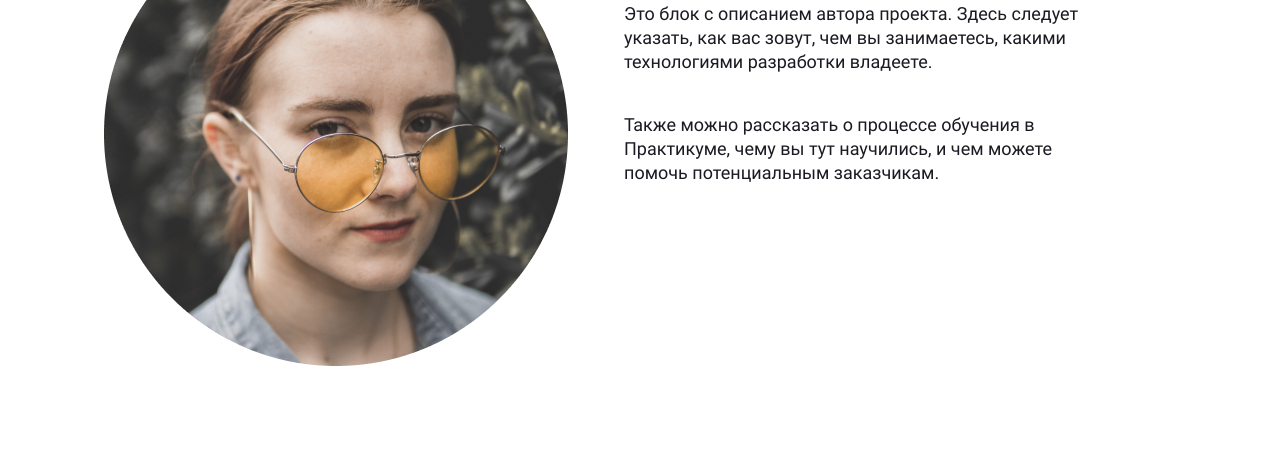
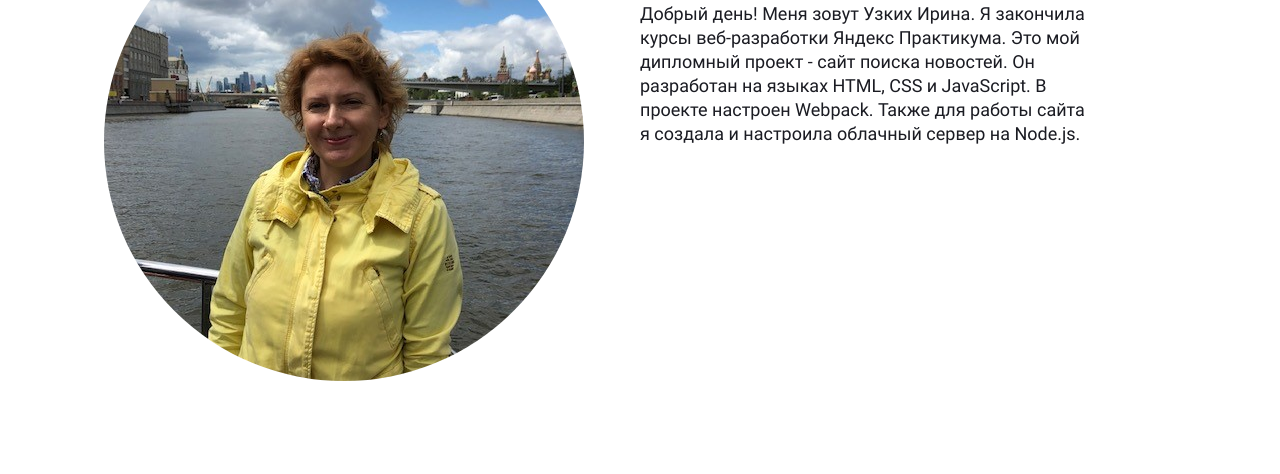
Before and after one commit to IrinaUzkikh/news-frontend, a website built with webpack: page src/index.html in a window 1280 px wide. Shown: the part 762-1236 px from the top of the page. Built offline with nearby package versions, Linux system fonts and the light colour scheme; files whose address does not match are found by name.

Commit message:
добавила об авторе

```diff
--- a/src/index.html
+++ b/src/index.html
@@ -118,15 +118,18 @@
     </section>
 
     <section class="author">
-      <picture class="author__photo">
-        <source srcset="<%=require('./images/photo.jpg').default%>" media="(min-width: 1052px)">
+    <!-- <picture class="author__photo">
+        <source srcset="<%=require('./images/photo-my.jpg').default%>" media="(min-width: 1052px)">
         <source srcset="<%=require('./images/photo-pl.jpg').default%>" media="(min-width: 490px)">
         <img src="<%=require('./images/photo-mob.jpg').default%>" alt="photo">
-      </picture>
+      </picture> -->
+      <img class="author__photo" src="<%=require('./images/photo-my.jpg').default%>" alt="photo">
       <div class="author__about">
         <h3 class="author__title">Об авторе</h3>
-        <p class="author__description">Это блок с описанием автора проекта. Здесь следует указать, как вас зовут, чем вы занимаетесь, какими технологиями разработки владеете.</p>
-        <p class="author__description">Также можно рассказать о процессе обучения в Практикуме, чему вы тут научились, и чем можете помочь потенциальным заказчикам.</p>
+        <p class="author__description">Добрый день! Меня зовут Узких Ирина. Я закончила курсы веб-разработки Яндекс Практикума.
+          Это мой дипломный проект - сайт поиска новостей. Он разработан на языках HTML, CSS и JavaScript. В проекте настроен Webpack.
+          Также для работы сайта я создала и настроила облачный сервер на Node.js.</p>
+        <p class="author__description"></p>
       </div>
     </section>
 
--- a/src/index.js
+++ b/src/index.js
@@ -192,12 +192,12 @@ loginForm.addEventListener('submit', (event) => {
   event.preventDefault();
   const emailLogin = loginForm.elements.email_login.value;
   const passwordLogin = loginForm.elements.password_login.value;
-  loginForm.elements.email_login.value = '';
-  loginForm.elements.password_login.value = '';
   userApi.signIn.bind(userApi)(emailLogin, passwordLogin)
     .then((res) => {
       localStorage.setItem('token', res.token);
       localStorage.setItem('isLoggedIn', 'true');
+      loginForm.elements.email_login.value = '';
+      loginForm.elements.password_login.value = '';
       popupLogin.close();
       header.headerAutorization();
     })
```
